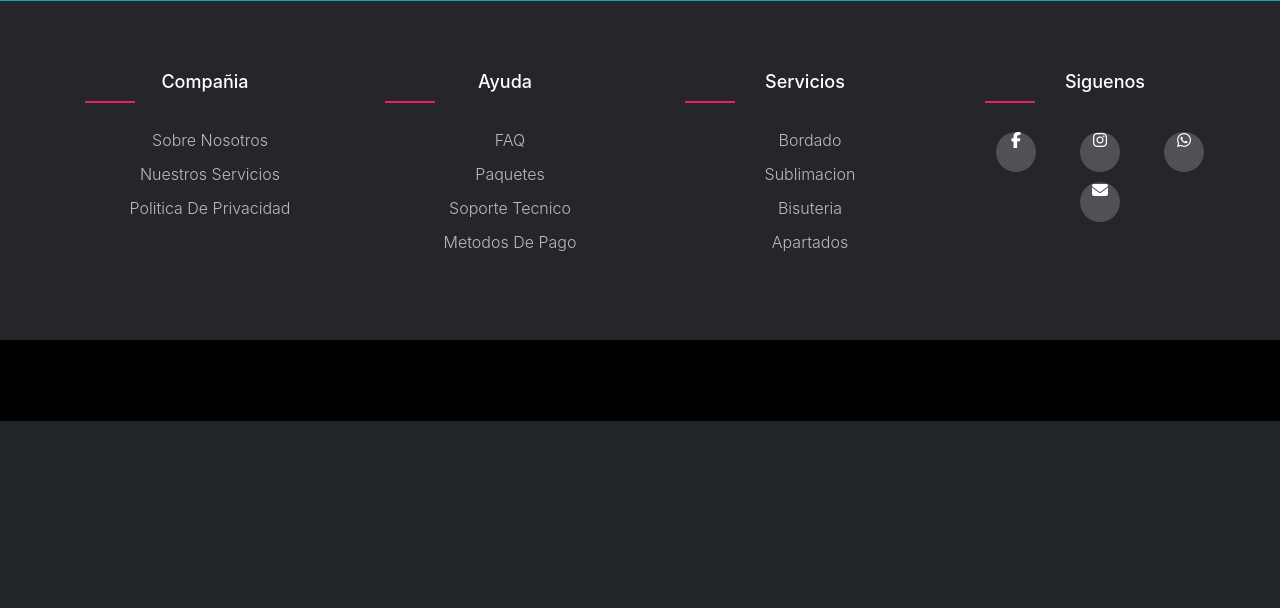
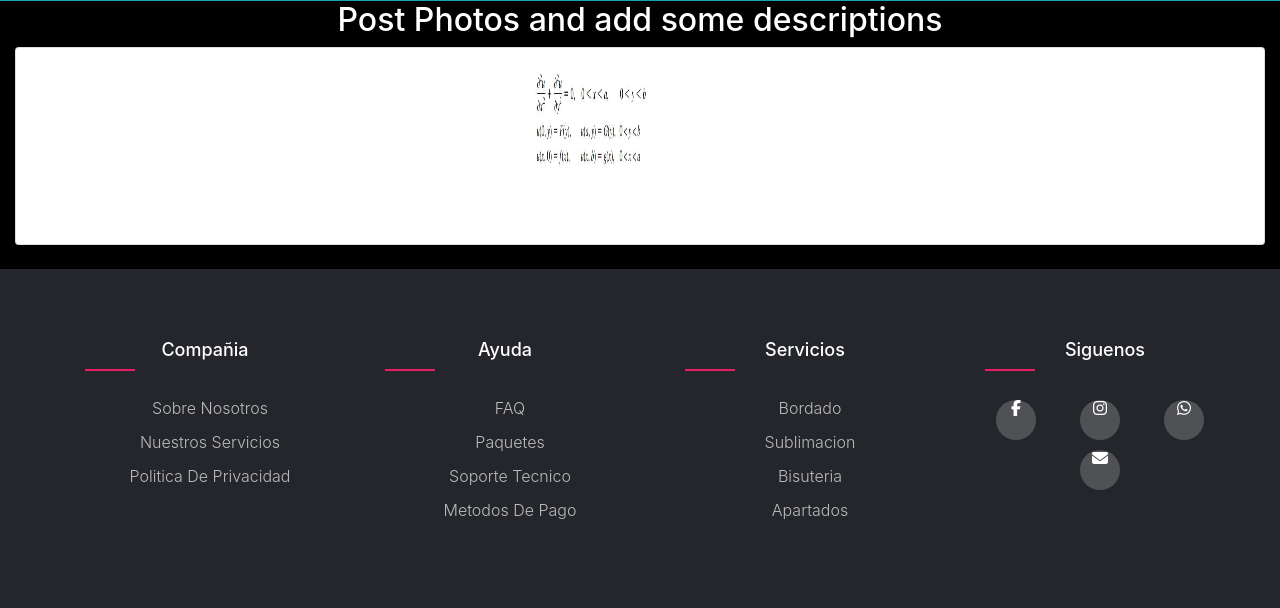
Before and after one commit to MajorTom97/project4-Orion, a Django app: page /astro/ in a window 1280 px wide. Shown: the part 379-987 px from the top of the page. Before the commit the page ends 800 px from the top, so only its background shows below. Run offline with Django 3.2, Linux system fonts and the light colour scheme; data comes from the database, SQL or seed files in the repository; some libraries are stand-ins or nearby versions; some web fonts are replaced.

Commit message:
Upgraded Views

```diff
--- a/astrosite/app/static/scripts/moon.js
+++ b/astrosite/app/static/scripts/moon.js
@@ -1,4 +1,3 @@
-JS
 function calendar(moon){
     var day = new Date().getDate()
     var dayWeek=moon.phase[day].dayWeek
--- a/astrosite/app/templates/astro.html
+++ b/astrosite/app/templates/astro.html
@@ -12,10 +12,10 @@ Astrophotography
 {% for AstroPost in object_list %}
 
 <div class="col mb-4">
-    <div class="card h-100">
+    <div class="card">
         <div class="card-body">
             <h5 class="card-title">
-              <img src="{{AstroPost.body}}" style="width:120px; height: 120px;">
+              <img src="/media/{{AstroPost.body}}" style="width:120px; height: 120px;">
                 <strong>
                     {{AstroPost.author}}
                 </strong>
--- a/astrosite/app/templates/layout.html
+++ b/astrosite/app/templates/layout.html
@@ -112,7 +112,7 @@
         </div> {% endcomment %}
     {% comment %} </div>
 </div>                     {% endcomment %}
-
+{% block content %} {% endblock %}
 <footer class="footer" id="Footer">
   <link rel="stylesheet" href="..\static\styles\footer.css">
   <div class="container-footer" data-aos="fade-down">
```
Also changed, not shown: astrosite/app/templates/index.html (+5 -5 lines).
